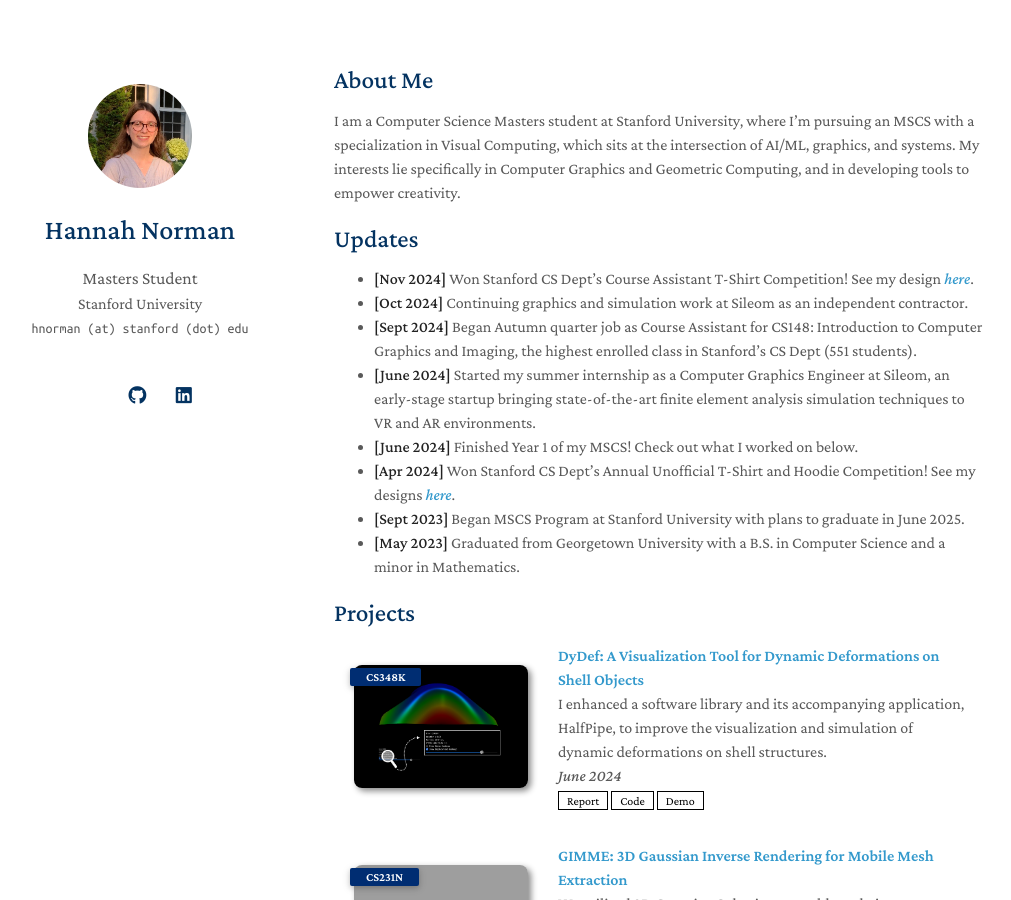
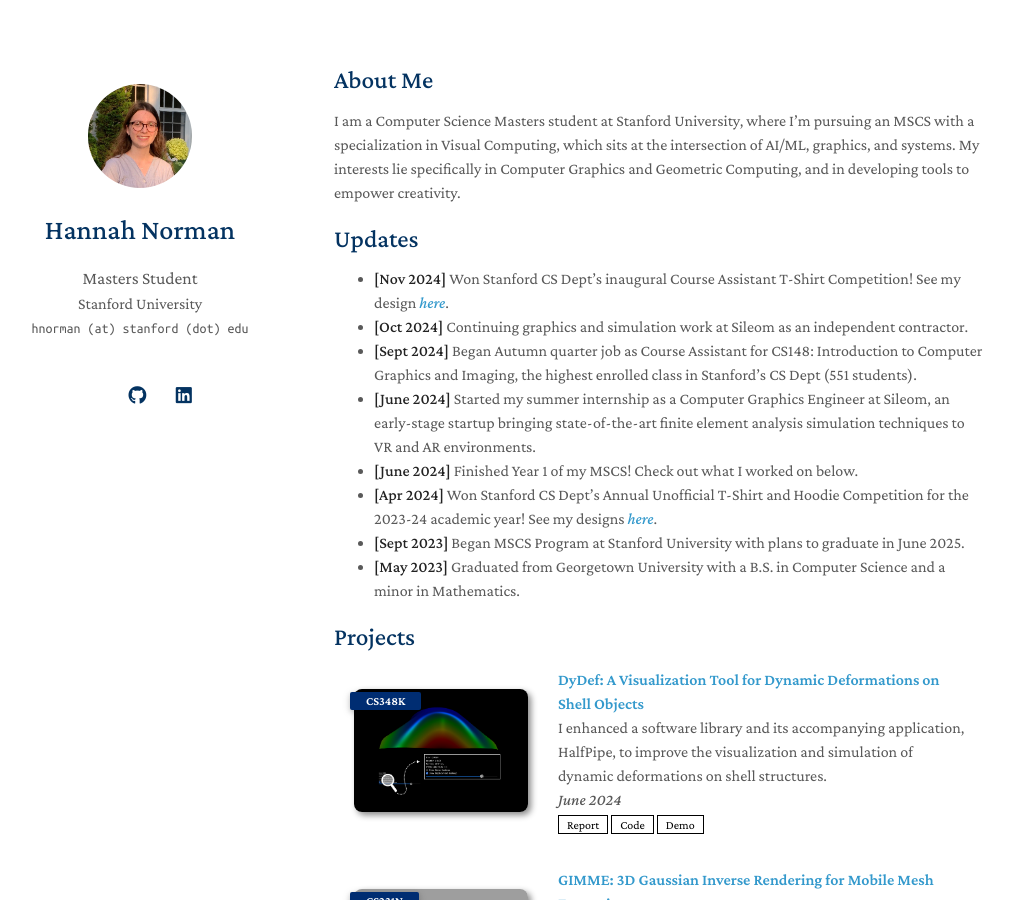
Before and after one commit to hnorm0629/portfolio, a Jekyll site: the page built from index.md, in a window 1280 px wide and 900 px high. Shown: the whole window, without its empty margins (136-1147 px from the left). Built offline with Jekyll 4.4.1, drawn with Linux system fonts in a browser that asks for light colours; nearby versions of some CDN libraries; a style sheet for code colours, icons or effects is not loaded; our own code applies the rules of GitHub Pages for plain Markdown files; grey boxes are pictures that could not be loaded.

Commit message:
Update index.md

```diff
--- a/index.md
+++ b/index.md
@@ -8,12 +8,12 @@ I am a Computer Science Masters student at Stanford University, where I'm pursui
 
 ## Updates
 
-- **[Nov 2024]** Won Stanford CS Dept's Course Assistant T-Shirt Competition! See my design [_here_](https://www.google.com/).
+- **[Nov 2024]** Won Stanford CS Dept's inaugural Course Assistant T-Shirt Competition! See my design [_here_](https://www.google.com/).
 - **[Oct 2024]** Continuing graphics and simulation work at Sileom as an independent contractor.
 - **[Sept 2024]** Began Autumn quarter job as Course Assistant for CS148: Introduction to Computer Graphics and Imaging, the highest enrolled class in Stanford's CS Dept (551 students).
 - **[June 2024]** Started my summer internship as a Computer Graphics Engineer at Sileom, an early-stage startup bringing state-of-the-art finite element analysis simulation techniques to VR and AR environments.
 - **[June 2024]** Finished Year 1 of my MSCS! Check out what I worked on below.
-- **[Apr 2024]** Won Stanford CS Dept's Annual Unofficial T-Shirt and Hoodie Competition! See my designs [_here_](https://movementink.bigcartel.com/product/stanford-black-shirt).
+- **[Apr 2024]** Won Stanford CS Dept's Annual Unofficial T-Shirt and Hoodie Competition for the 2023-24 academic year! See my designs [_here_](https://movementink.bigcartel.com/product/stanford-black-shirt).
 - **[Sept 2023]** Began MSCS Program at Stanford University with plans to graduate in June 2025.
 - **[May 2023]** Graduated from Georgetown University with a B.S. in Computer Science and a minor in Mathematics.
 
```
